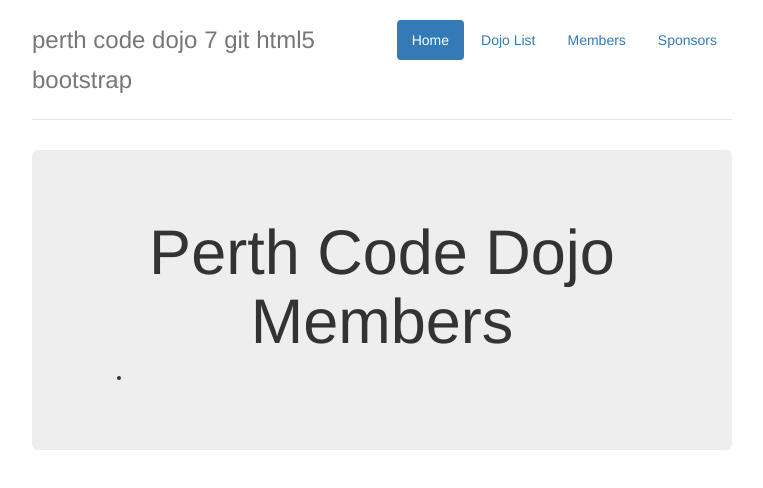
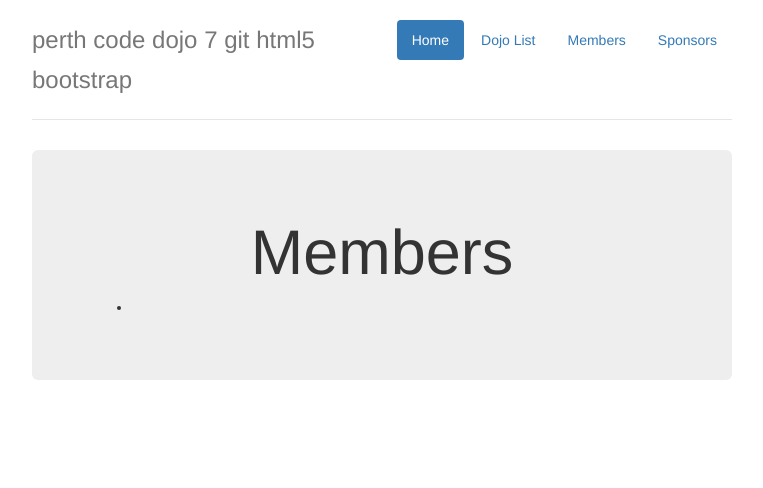
Before and after one commit to burlistic/perth-code-dojo-7-html5-bootstrap, a website: page app/members.html in a window 1280 px wide. Shown: the whole page, without its empty margins (258-1021 px from the left). Drawn offline with nearby package versions, Linux system fonts and the light colour scheme; files that its build step writes are made by us from their sources; no server answers.

Commit message:
Updated title

```diff
--- a/app/members.html
+++ b/app/members.html
@@ -41,7 +41,7 @@
       </div>
 
       <div class="jumbotron">
-        <h1>Perth Code Dojo Members</h1>
+        <h1>Members</h1>
         <ul class="members">
           <li></li>
         </ul>
```
